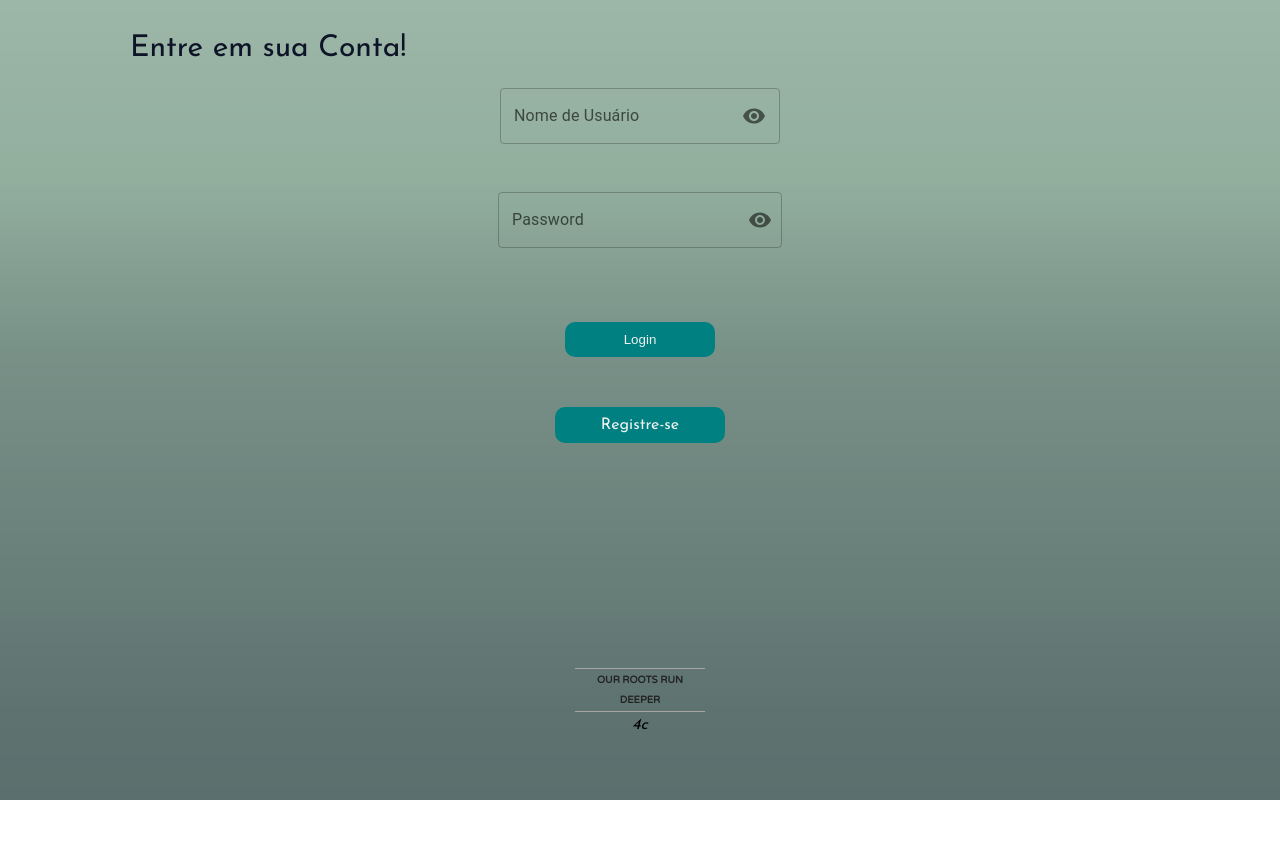
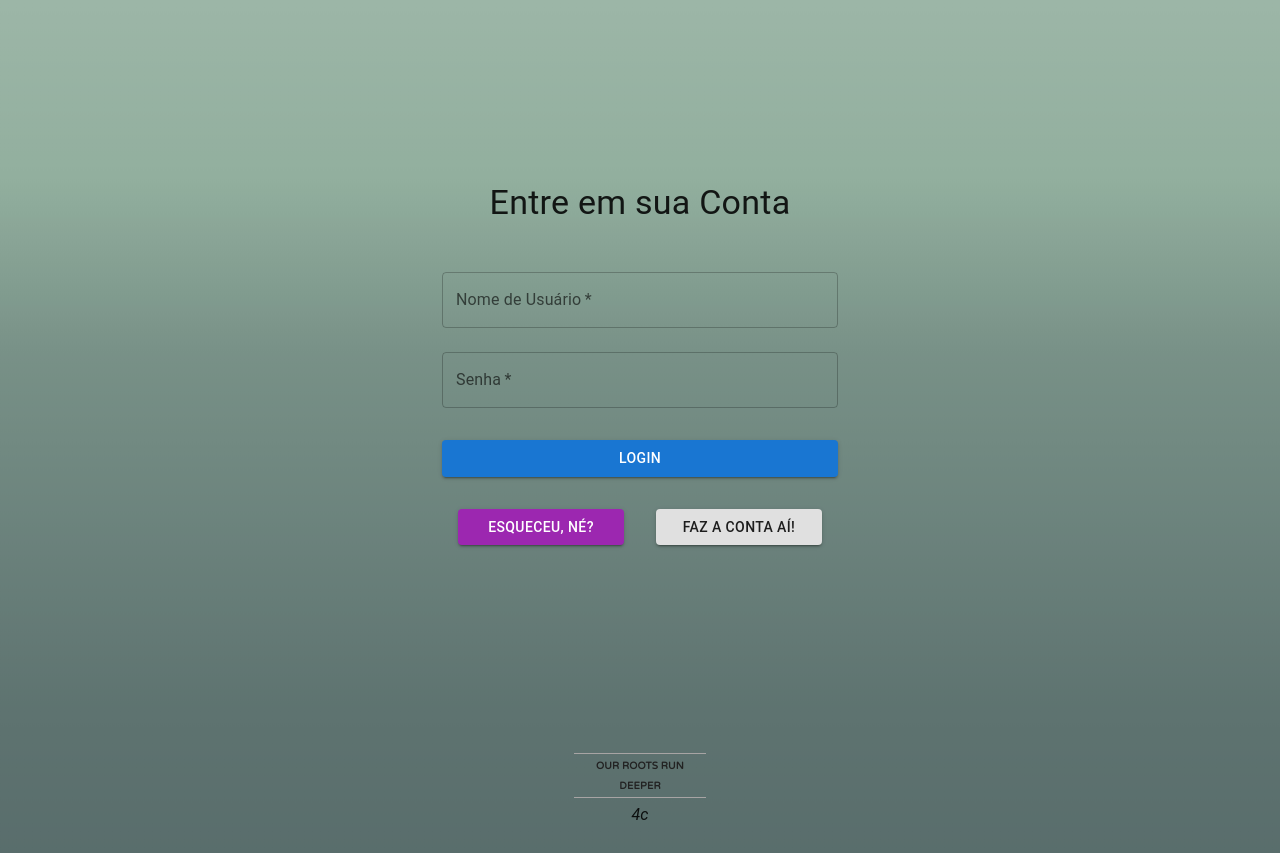
Before and after one commit to cauelugli/cauebooks, a React (Create React App) app in the folder frontend/: page / in a window 1280 px wide. Before the commit the page ends 800 px from the top, so only its background shows below. Built offline with nearby package versions, Linux system fonts and the light colour scheme.

Commit message:
login page restyling

```diff
--- a/frontend/src/components/adminCategoriesMenu/AdminCategoriesMenu.jsx
+++ b/frontend/src/components/adminCategoriesMenu/AdminCategoriesMenu.jsx
@@ -37,7 +37,7 @@ export default function MultipleSelectCheckmarks() {
 
   return (
     <Paper variant="outlined">
-      <FormControl sx={{ m: 3, width: 400 }}>
+      <FormControl sx={{ m: 4, width: 400 }}>
         <InputLabel>Categorias</InputLabel>
         <Select
           multiple
--- a/frontend/src/pages/admin/Admin.jsx
+++ b/frontend/src/pages/admin/Admin.jsx
@@ -45,7 +45,7 @@ export default function Admin() {
     <div className="admin">
       <div className="adminWrapper">
         <form className="adminForm" onSubmit={handleSubmit}>
-          <FormControl sx={{ m: 3, width: "50%" }} variant="outlined">
+          <FormControl sx={{ m: 4, width: "50%" }} variant="outlined">
             <InputLabel>Titulo</InputLabel>
             <OutlinedInput
               type={"text"}
--- a/frontend/src/pages/login/Login.jsx
+++ b/frontend/src/pages/login/Login.jsx
@@ -3,15 +3,13 @@ import { useContext, useState } from "react";
 import axios from "axios";
 
 import {
-  IconButton,
-  InputAdornment,
-  InputLabel,
-  OutlinedInput,
-  FormControl,
+  Box,
+  Button,
+  Container,
+  CssBaseline,
+  TextField,
+  Typography,
 } from "@mui/material";
-
-import Visibility from "@mui/icons-material/Visibility";
-import VisibilityOff from "@mui/icons-material/VisibilityOff";
 
 import { Context } from "../../context/Context";
 
@@ -19,13 +17,8 @@ export default function Login() {
   const { dispatch } = useContext(Context);
   const [username, setUsername] = useState("");
   const [password, setPassword] = useState("");
-  const [showPassword, setShowPassword] = useState(false);
 
   const [error, setError] = useState(false);
-
-  function handleShowPassword() {
-    setShowPassword(!showPassword);
-  }
 
   const handleMouseDownPassword = (event) => {
     event.preventDefault();
@@ -48,56 +41,78 @@ export default function Login() {
   };
 
   return (
-    <div className="login">
-      <div className="loginWrapper">
-        <div className="loginTitle">
-          <span className="loginUpdateTitle">Entre em sua Conta!</span>
-        </div>
-
-        <form className="loginForm" onSubmit={handleSubmit}>
-          <FormControl sx={{ m: 3 }} variant="outlined">
-            <InputLabel>Nome de Usuário</InputLabel>
-            <OutlinedInput
-              type={"text"}
+    <Container component="main" maxWidth="xs">
+      <CssBaseline />
+      <Box
+        sx={{
+          marginTop: "40%",
+          display: "flex",
+          flexDirection: "column",
+          alignItems: "center",
+        }}
+      >
+        <Typography sx={{ m: 3 }} component="h3" variant="h4">
+          Entre em sua Conta
+        </Typography>
+        <Box component="form" onSubmit={handleSubmit} sx={{ mt: 1 }}>
+          <TextField
+            margin="normal"
+            required
+            fullWidth
+            id="Nome de Usuário"
+            label="Nome de Usuário"
             value={username}
             onChange={(e) => setUsername(e.target.value)}
-              label="Nome de Usuário"
-              endAdornment={
-                <InputAdornment position="end" edge="end">
-                  <Visibility />
-                </InputAdornment>
-              }
           />
-          </FormControl>
-          <FormControl sx={{ m: 3 }} variant="outlined">
-            <InputLabel>Password</InputLabel>
-            <OutlinedInput
-              type={showPassword ? "text" : "password"}
+          <TextField
+            margin="normal"
+            required
+            fullWidth
+            label="Senha"
+            type="password"
             value={password}
-              label="Password"
             onChange={(e) => setPassword(e.target.value)}
-              endAdornment={
-                <InputAdornment position="end">
-                  <IconButton
-                    aria-label="toggle password visibility"
-                    onClick={handleShowPassword}
             onMouseDown={handleMouseDownPassword}
-                    edge="end"
+          />
+          <Button
+            type="submit"
+            fullWidth
+            variant="contained"
+            sx={{ mt: 3, mb: 2 }}
           >
-                    {showPassword ? <VisibilityOff /> : <Visibility />}
-                  </IconButton>
-                </InputAdornment>
-              }
-            />
-          </FormControl>
+            Login
+          </Button>
+        </Box>
+      </Box>
+      <Box
+        sx={{
+          display: "flex",
+          alignItems: "flex-around",
+        }}
+      >
+        <Button
+          color="secondary"
+          fullWidth
+          variant="contained"
+          sx={{ m: 2 }}
+        >
+          Esqueceu, né?
+        </Button>
+        <Button
+          color="inherit"
+          fullWidth
+          variant="contained"
+          sx={{ m: 2 }}
+        >
+          Faz a Conta aí!
+        </Button>
+      </Box>
 
-          <button className="loginSubmit" type="submit">Login</button>
-          <a className="loginSubmit" href="/register">Registre-se</a>
-
-          {error && (<span style={{ color: "red", textAlign: "center", marginTop: "5%" }}>Algo de errado não está certo!</span>)}
-        </form>
-
-      </div>
-    </div>
+      {error && (
+        <span style={{ color: "red", textAlign: "center", marginTop: "5%" }}>
+          Algo de errado não está certo!
+        </span>
+      )}
+    </Container>
   );
 }
```
Lines whose indentation alone changed are shown as unchanged.
